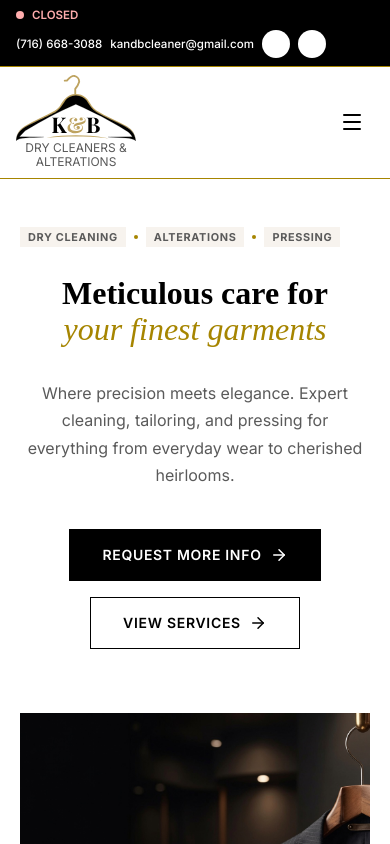
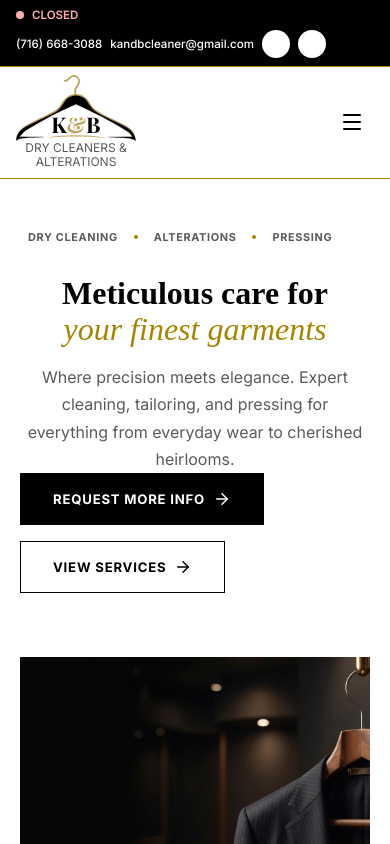
Before and after one commit to notEmmi/kandb, a React (Vite) app: page / in a window 390 px wide. Shown: the top 844 px of the page. Built offline with nearby package versions, Linux system fonts and the light colour scheme.

Commit message:
Refactor button styles and layout for improved responsiveness and consistency

```diff
--- a/src/App.css
+++ b/src/App.css
@@ -298,8 +298,7 @@ a {
 .tag {
   font-size: clamp(0.75rem, 0.2vw + 0.7rem, 0.8rem);
   font-weight: 700;
-  background: var(--foreground);
-  padding: clamp(2px, 0.2vw + 2px, 4px) clamp(6px, 0.5vw + 4px, 8px);
+  padding: 0 clamp(6px, 0.5vw + 4px, 8px);
   text-transform: uppercase;
   color: color-mix(in srgb, var(--primary) 60%, var(--muted) 40%);
   line-height: normal;
@@ -313,28 +312,30 @@ a {
   border-radius: 50%;
 }
 
+
 .hero h1 {
-  font-size: 2.5rem;
-  margin: 0;
+  margin-bottom: 0;
+  line-height: 1.15;
 }
 
 .hero h1.accent {
   color: var(--accent);
+  margin-top: 0;
   font-weight: 500;
   font-style: italic;
 }
 
 .hero p {
-  margin: var(--space-8) auto 0;
+  margin: 16px auto 0;
   max-width: 480px;
-  font-size: 1rem;
 }
 
 .hero-cta {
   display: flex;
-  justify-content: center;
-  gap: var(--space-4);
-  margin-top: var(--space-10);
+  justify-content: flex-start;
+  flex-wrap: wrap;
+  align-items: stretch;
+  gap: 16px;
   flex-wrap: wrap;
 }
 
@@ -344,18 +345,20 @@ a {
 
 .btn {
   display: inline-flex;
+  flex-direction: row;
   align-items: center;
-  justify-content: center;
-  gap: var(--space-2);
+  justify-content: flex-start;
+  flex-wrap: nowrap;
+  gap: 8px;
   padding: var(--space-4) var(--space-8);
   font-family: var(--font-sans);
-  font-size: 0.875rem;
-  font-weight: 600;
-  letter-spacing: 0.05em;
+  font-size: clamp(0.75rem, 0.3vw + 0.75rem, 0.875rem);
+  font-weight: 700;
+  letter-spacing: 0.06em;
   text-transform: uppercase;
-  border: 1px solid transparent;
   cursor: pointer;
   transition: all 0.2s ease;
+  border: none;
 }
 
 .btn svg {
@@ -370,23 +373,29 @@ a {
 .btn-primary {
   background: var(--primary);
   color: var(--background);
-  border-color: var(--primary);
+  border: 1px solid var(--primary);
+  transition: background 0.2s ease, color 0.2s ease, border-color 0.2s ease, transform 0.2s ease;
 }
 
 .btn-primary:hover {
   background: var(--foreground);
-  border-color: var(--foreground);
+  color: var(--primary);
+  border-color: var(--primary);
+  transform: scale(1.02);
 }
 
 .btn-secondary {
   background: transparent;
   color: var(--primary);
-  border-color: var(--border);
+  border: 1px solid var(--primary);
+  transition: all 0.2s ease;
 }
 
 .btn-secondary:hover {
-  background: var(--secondary);
+  background: var(--foreground);
+  color: var(--primary);
   border-color: var(--primary);
+  transform: scale(1.02);
 }
 
 /* ========================================
@@ -1186,6 +1195,7 @@ a {
   }
 
   .hero-cta {
+    margin-top: 24px;
     justify-content: flex-start;
   }
 
```
